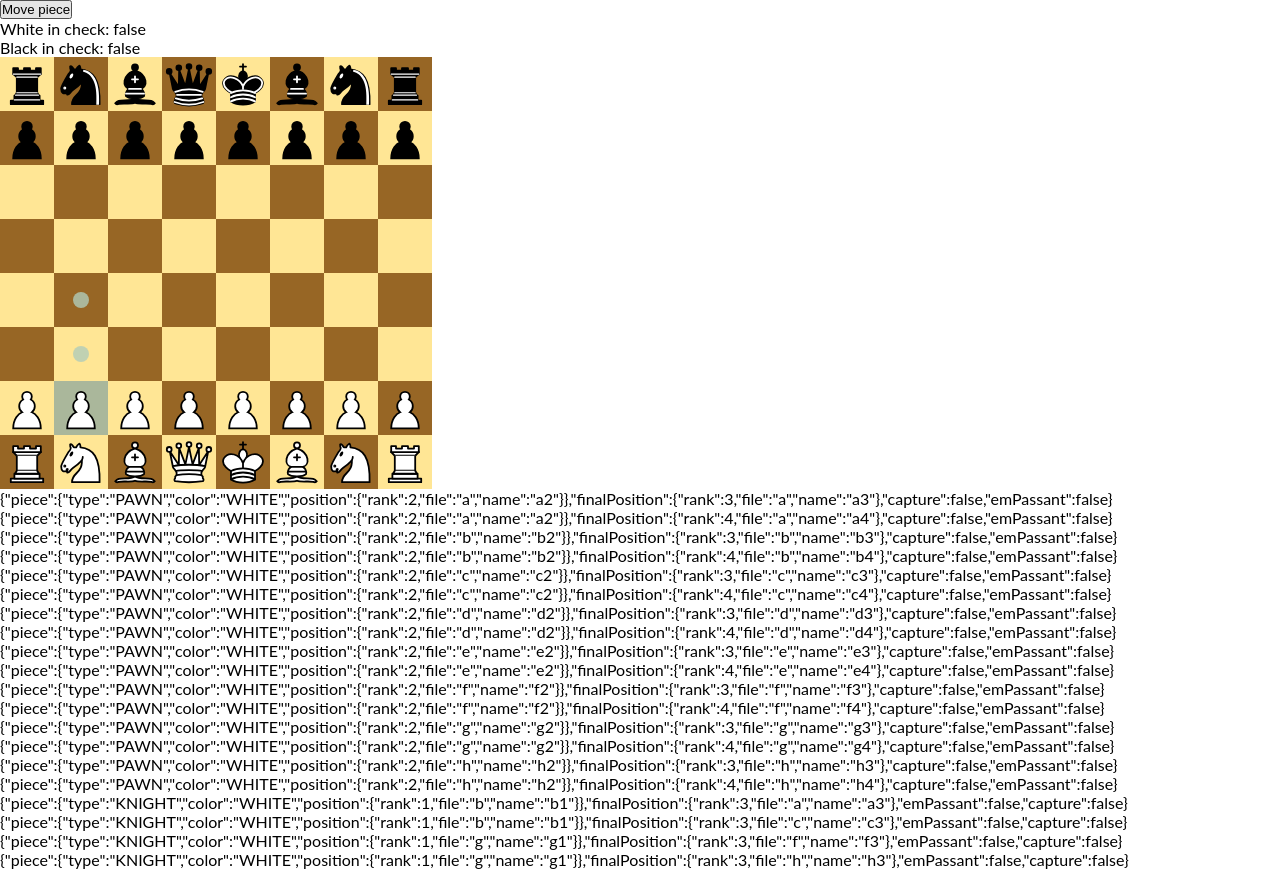
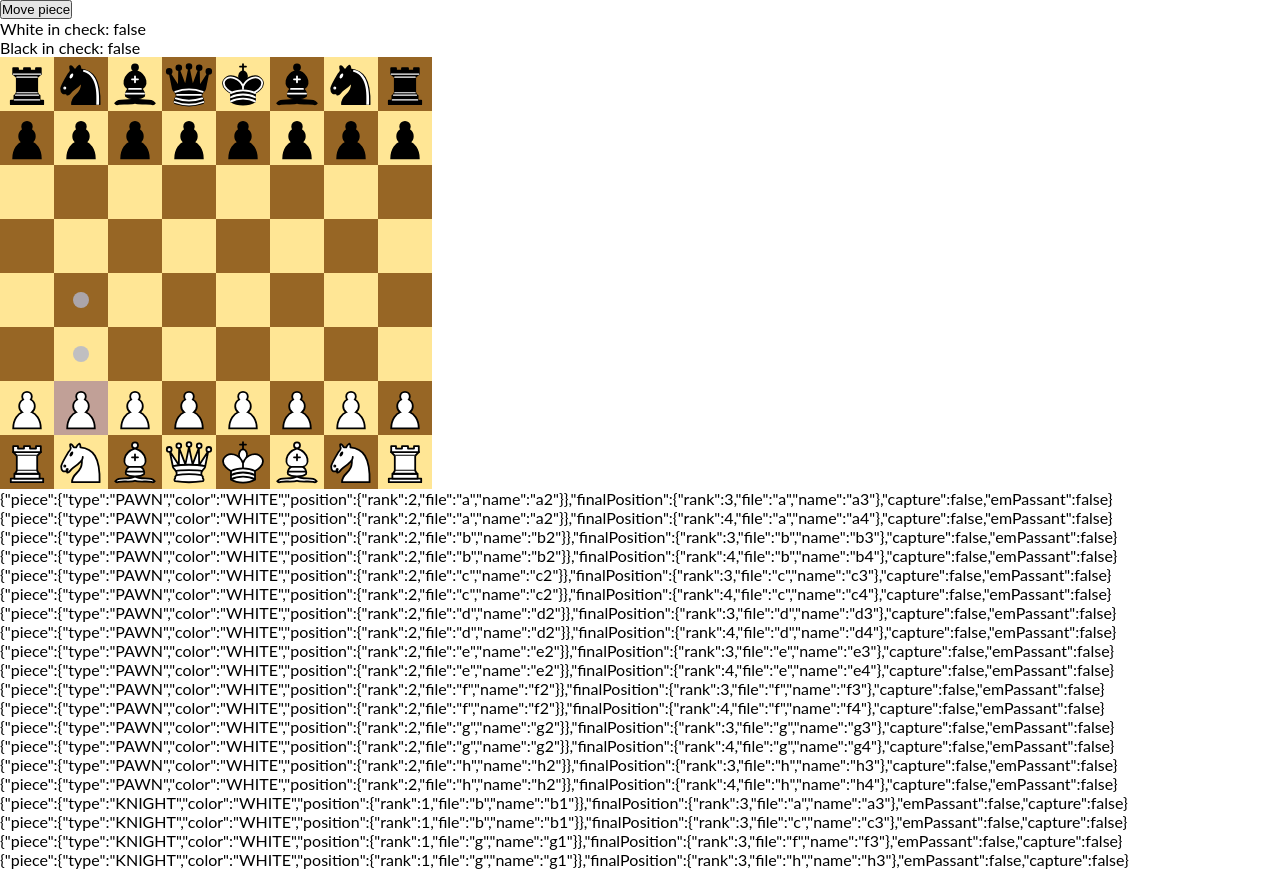
Before and after one commit to Anut-py/chess-engine, a React (Create React App) app: page / in a window 1280 px wide. Both pictures are taken after a click on the picture 81 px from the left and 408 px from the top of the page. Built offline with nearby package versions, Linux system fonts and the light colour scheme.

Commit message:
feat: ui tweaks

```diff
--- a/src/app/Square.tsx
+++ b/src/app/Square.tsx
@@ -1,5 +1,6 @@
 import * as React from "react";
 import { useAppDispatch, useAppSelector } from "../hooks";
+import { isOccupied } from "./models/BoardState";
 import { Move } from "./models/Move";
 import { BoardFile, BoardRank, fileToNum } from "./models/Position";
 import { movePieceOnBoard } from "./slices/boardSlice";
@@ -12,15 +13,17 @@ export interface SquareProps {
 }
 
 export default function Square(props: SquareProps) {
-  const game = useAppSelector((state) => state.game);
+  const board = useAppSelector((state) => state.board);
   const dispatch = useAppDispatch();
   const blackSquare = (fileToNum(props.file) + props.rank) % 2 === 0;
+  const clickable = props.move !== undefined;
+  const occupied = isOccupied(board, props.file, props.rank);
 
   return (
     <div
       className={`board__square ${blackSquare ? "board__square--black" : ""} ${
-        props.move !== undefined ? "board__square--clickable" : ""
-      }`}
+        clickable ? "board__square--clickable" : ""
+      } ${clickable && occupied ? "board__square--capturable" : ""}`}
     >
       {props.move !== undefined ? (
         <div
@@ -32,7 +35,7 @@ export default function Square(props: SquareProps) {
             }
           }}
         >
-          <div className="board__square-marker"></div>
+          <div className={!occupied ? "board__square-marker" : ""}></div>
         </div>
       ) : null}
     </div>
--- a/src/app/style.scss
+++ b/src/app/style.scss
@@ -11,7 +11,16 @@ p {
   font-family: Lato;
 }
 
-$files: (1: 'a', 2: 'b', 3: 'c', 4: 'd', 5: 'e', 6: 'f', 7: 'g', 8: 'h');
+$files: (
+  1: "a",
+  2: "b",
+  3: "c",
+  4: "d",
+  5: "e",
+  6: "f",
+  7: "g",
+  8: "h",
+);
 
 @mixin boardSquares($square-size) {
   @for $file from 1 to 9 {
@@ -51,6 +60,10 @@ $files: (1: 'a', 2: 'b', 3: 'c', 4: 'd', 5: 'e', 6: 'f', 7: 'g', 8: 'h');
     cursor: pointer;
   }
 
+  .board__square.board__square--capturable {
+    background-color: #b0b5cccc;
+  }
+
   $marker-multiplier: 0.3;
 
   .board__square > .board__square-overlay {
@@ -66,7 +79,7 @@ $files: (1: 'a', 2: 'b', 3: 'c', 4: 'd', 5: 'e', 6: 'f', 7: 'g', 8: 'h');
     width: calc($square-size * $marker-multiplier);
     height: calc($square-size * $marker-multiplier);
     border-radius: $square-size;
-    background-color: #b0ccb9cc;
+    background-color: #b0b5cccc;
   }
 
   .board__piece {
@@ -82,10 +95,10 @@ $files: (1: 'a', 2: 'b', 3: 'c', 4: 'd', 5: 'e', 6: 'f', 7: 'g', 8: 'h');
   }
 
   .board__piece.board__piece--selected {
-    background-color: #b0ccb9cc;
+    background-color: #ccb0b5cc;
   }
 
-  @include boardSquares($square-size)
+  @include boardSquares($square-size);
 }
 
 @media screen and (min-width: 680px) {
```
